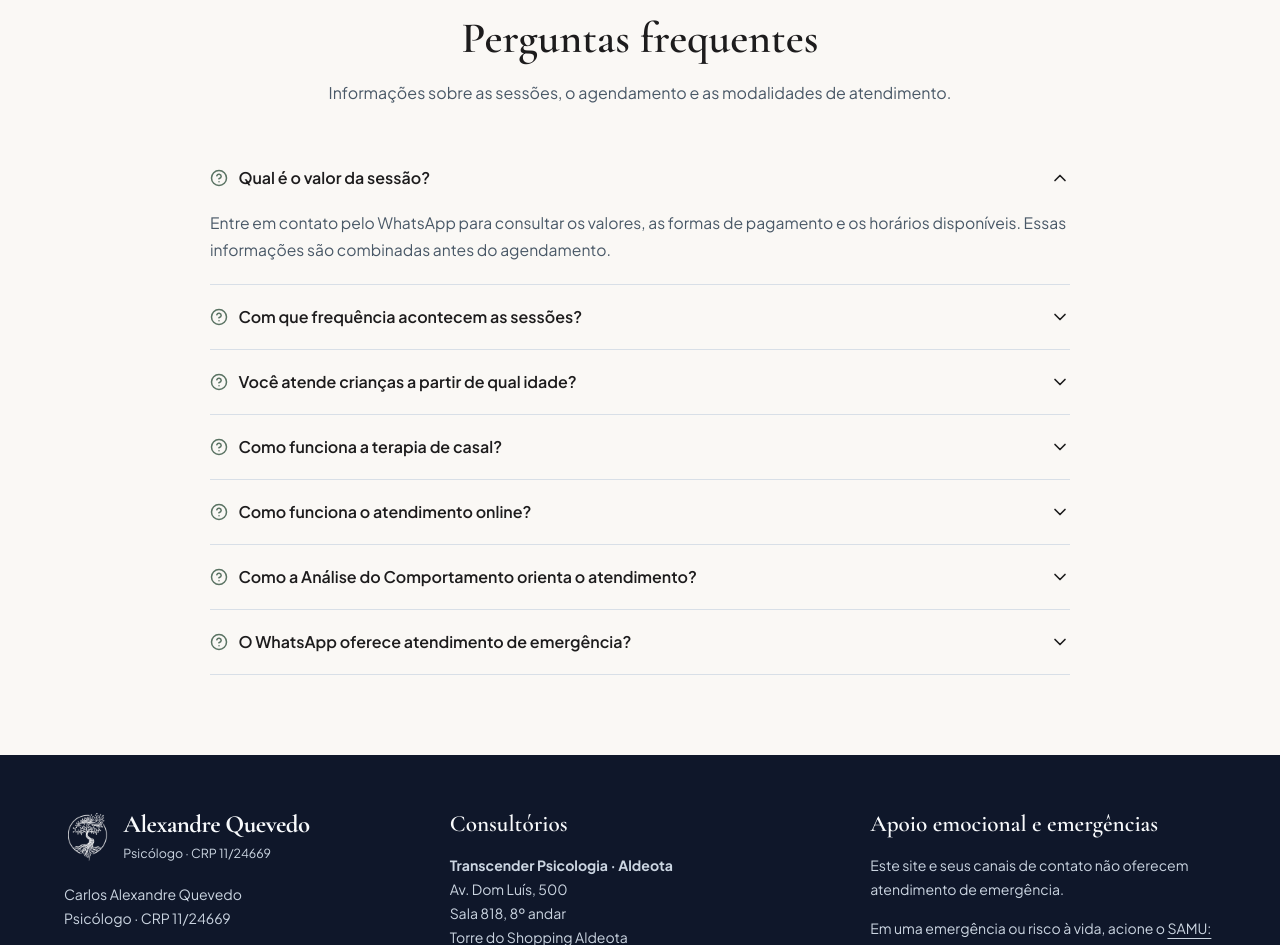
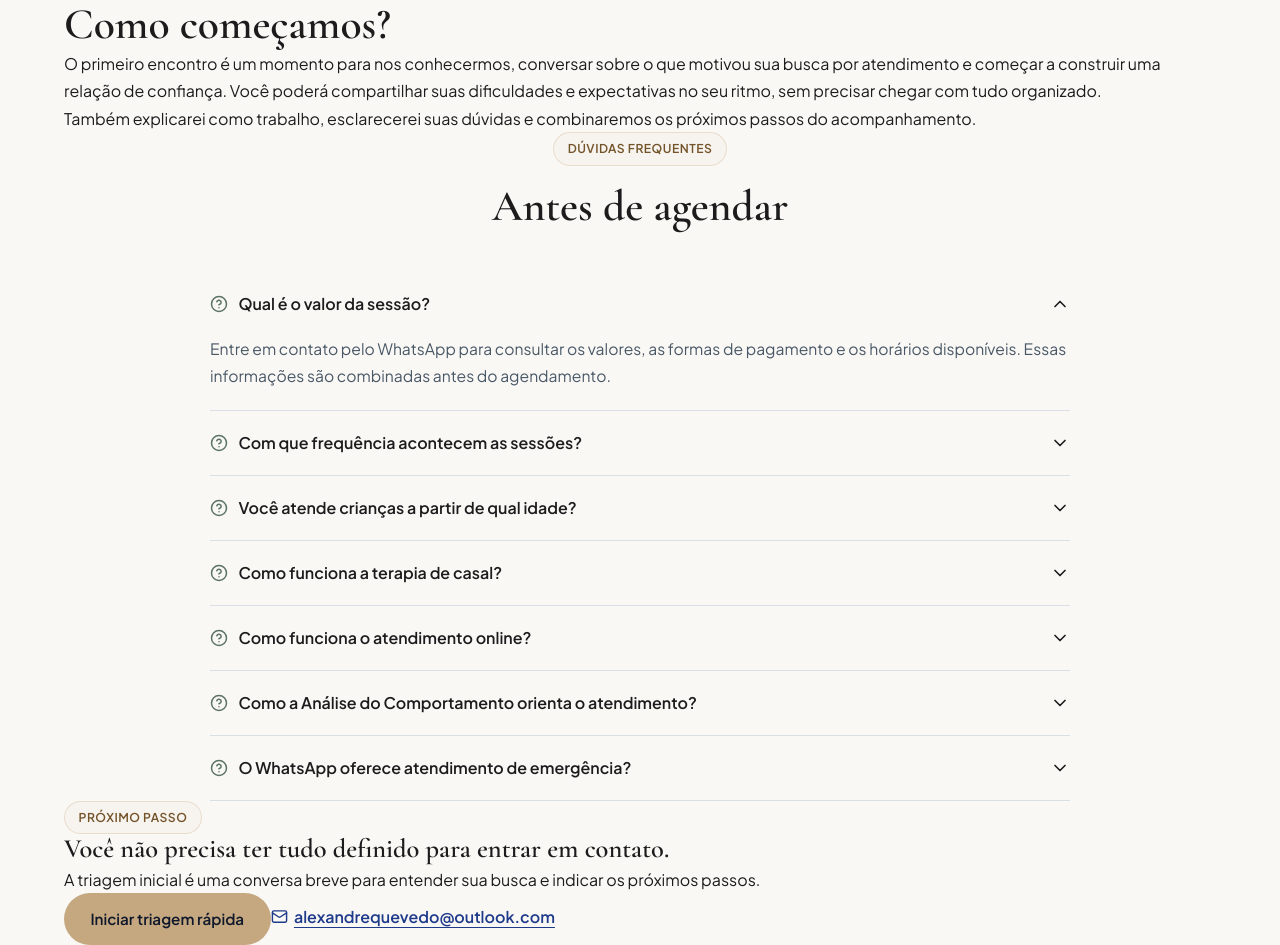
Before and after one commit to calexquevedo-hub/gallant-galileo, a React (Vite) app: page / in a window 1280 px wide. Shown: the part 3227-4172 px from the top of the page. Built offline with nearby package versions, Linux system fonts and the light colour scheme.

Commit message:
Reorganiza seções e reduz repetições

```diff
--- a/src/components/FAQ.jsx
+++ b/src/components/FAQ.jsx
@@ -1,16 +1,24 @@
 import React, { useState } from 'react';
-import { ChevronDown, HelpCircle } from 'lucide-react';
-import { faqs } from '../data/site';
+import { ChevronDown, HelpCircle, Mail } from 'lucide-react';
+import { emailUrl, faqs, firstSession, site } from '../data/site';
 
-export default function FAQ() {
+export default function FAQ({ onOpenTriage }) {
   const [openIndex, setOpenIndex] = useState(0);
+
   return (
-    <section id="faq" className="section reveal-on-scroll">
+    <section id="duvidas" className="section reveal-on-scroll">
       <div className="container">
-        <div className="section-heading">
-          <span className="badge badge-sage">Antes de começar</span>
-          <h2>Perguntas frequentes</h2>
-          <p>Informações sobre as sessões, o agendamento e as modalidades de atendimento.</p>
+        <div className="first-session-layout">
+          <div className="first-session-copy">
+            <span className="badge badge-sage">Primeiro encontro</span>
+            <h2>Como começamos?</h2>
+            {firstSession.map((paragraph) => <p key={paragraph}>{paragraph}</p>)}
+          </div>
+
+          <div className="faq-panel">
+            <div className="section-heading section-heading-left">
+              <span className="badge badge-gold">Dúvidas frequentes</span>
+              <h2>Antes de agendar</h2>
             </div>
             <div className="faq-list">
               {faqs.map((faq, index) => {
@@ -32,6 +40,22 @@ export default function FAQ() {
               })}
             </div>
           </div>
+        </div>
+
+        <div className="triage-callout">
+          <div>
+            <span className="badge badge-gold">Próximo passo</span>
+            <h3>Você não precisa ter tudo definido para entrar em contato.</h3>
+            <p>A triagem inicial é uma conversa breve para entender sua busca e indicar os próximos passos.</p>
+          </div>
+          <div className="triage-callout-actions">
+            <button type="button" className="btn btn-gold" onClick={() => onOpenTriage?.()}>
+              Iniciar triagem rápida
+            </button>
+            <a className="text-link" href={emailUrl}><Mail size={17} aria-hidden="true" />{site.email}</a>
+          </div>
+        </div>
+      </div>
     </section>
   );
 }
```
Lines whose indentation alone changed are shown as unchanged.
